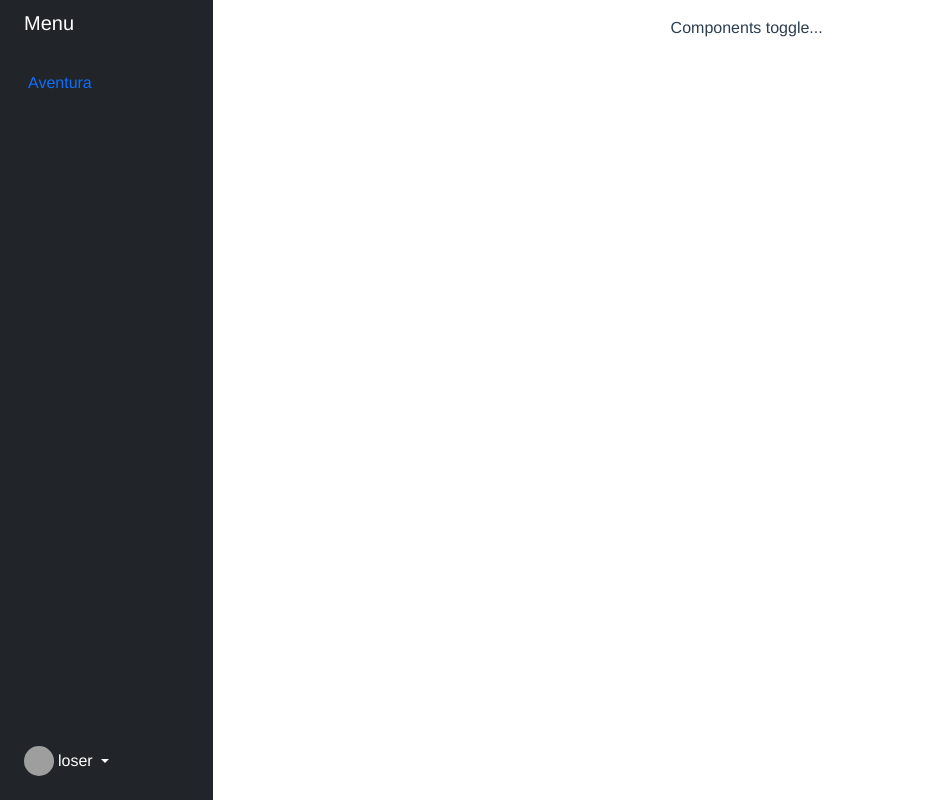
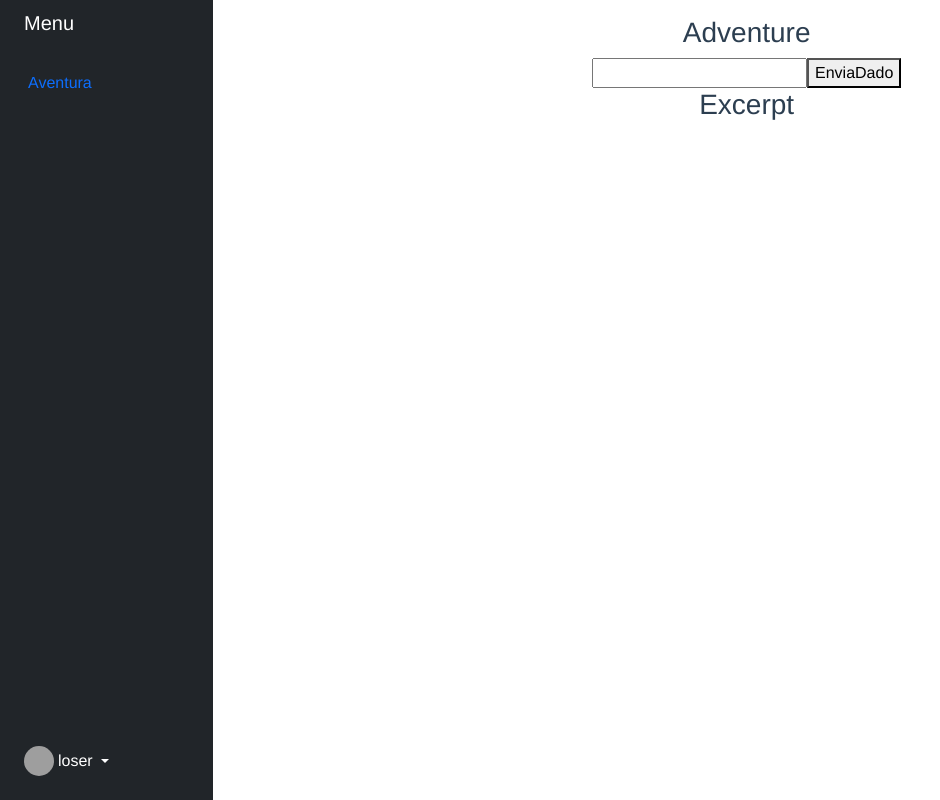
Before and after one commit to mauricionero/story-tell-adventures, a Vue app: page / in a window 1280 px wide. Shown: the whole page, without its empty margins (0-940 px from the left). Built offline with nearby package versions, Linux system fonts and the light colour scheme; grey boxes are pictures that could not be loaded.

Commit message:
adicionando componentes e lógica de gravação no localstorage

```diff
--- a/src/components/Menu.vue
+++ b/src/components/Menu.vue
@@ -14,7 +14,7 @@
         id="menu"
       >
         <li class="nav-item">
-          <a href="#" class="nav-link align-middle px-0">
+          <a href="javascript:void(0)" class="nav-link align-middle px-0" v-on:click="emitCustomEvent('Adventure')">
             <i class="fs-4 bi-house"></i>
             <span class="ms-1 d-none d-sm-inline">Aventura</span>
           </a>
@@ -55,6 +55,12 @@
 <script>
 export default {
   name: "MenuApp",
+  emits: ['type'],
+  methods: {
+    emitCustomEvent(type){
+      this.$emit("type", type)
+    }
+  }
 };
 </script>
 
--- /dev/null
+++ b/src/views/Adventure/AdventureView.vue
@@ -0,0 +1,33 @@
+<template>
+  <div>
+    <h3>Adventure</h3>
+
+    <input type="text" v-model="adventure">
+    <button v-on:click="submitModel">EnviaDado</button>
+    <ExcerptView />
+  </div>
+</template>
+
+<script>
+import ExcerptView from "@/views/Excerpt/ExcerptView.vue";
+export default {
+    name: "AdventureView",
+    components: {
+      ExcerptView
+    },
+    data(){
+      return{
+        adventure: "",
+      }
+    },
+    methods: {
+      submitModel(){
+        localStorage.setItem('adventure', this.adventure);
+      }
+    }
+}
+</script>
+
+<style>
+
+</style>
--- /dev/null
+++ b/src/views/Excerpt/ExcerptView.vue
@@ -0,0 +1,15 @@
+<template>
+  <div>
+    <h3>Excerpt</h3>
+  </div>
+</template>
+
+<script>
+export default {
+    name: "ExcerptView"
+}
+</script>
+
+<style>
+
+</style>
--- a/src/views/HomeView.vue
+++ b/src/views/HomeView.vue
@@ -1,9 +1,11 @@
 <template>
   <div class="container-fluid">
     <div class="row flex-nowrap">
-        <Menu />
+        <Menu
+          @type="chooseComponent"
+        />
         <div class="col py-3">
-            Components toggle...
+            <component :is="dynamicComponent" />
         </div>
     </div>
 </div>
@@ -11,14 +13,31 @@
 
 <script>
 import Menu from '@/components/Menu.vue'
+import AdventureView from '@/views/Adventure/AdventureView.vue';
 // @ is an alias to /src
 // import HelloWorld from '@/components/HelloWorld.vue'
 
 export default {
   name: 'HomeView',
   components: {
-    Menu
+    Menu,
+    AdventureView
     // HelloWorld
+  },
+  data(){
+    return{
+      componentUsed: "AdventureView"
+    }
+  },
+  computed: {
+    dynamicComponent() {
+       return this.componentUsed;
+    }
+  },
+  methods: {
+    chooseComponent(viewName){
+      this.componentUsed = `${viewName}View`;
+    }
   }
 }
 </script>
```
